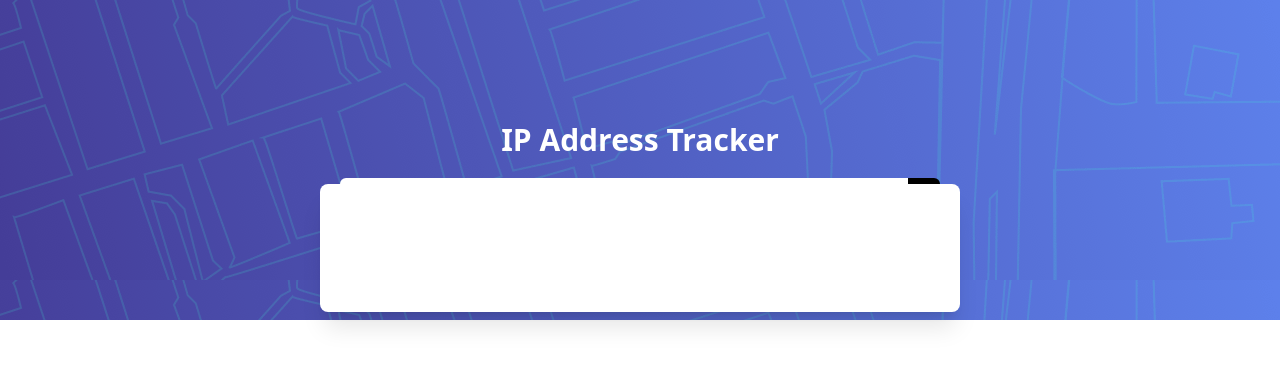
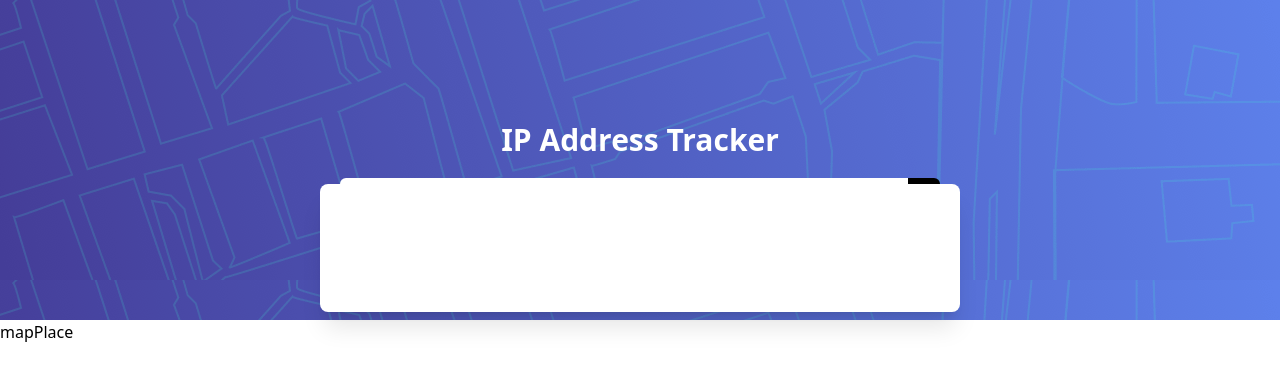
Before and after one commit to OussamaDeghfel/IP-Address-Tracker, a React (Vite) app: page / in a window 1280 px wide. Shown: the top 376 px of the page. Built offline with nearby package versions, Linux system fonts and the light colour scheme.

Commit message:
define map place component , import it in the app

```diff
--- a/src/App.tsx
+++ b/src/App.tsx
@@ -1,8 +1,10 @@
 import AddressTracker from "./components/addressTracker"
+import MapPlace from "./components/mapPlace"
 function App() {
   return (
     <>
       <AddressTracker />
+      <MapPlace />
     </>
   )
 }
--- /dev/null
+++ b/src/components/mapPlace.tsx
@@ -0,0 +1,9 @@
+import React from 'react'
+
+const MapPlace = () => {
+  return (
+    <div>mapPlace</div>
+  )
+}
+
+export default MapPlace
```
